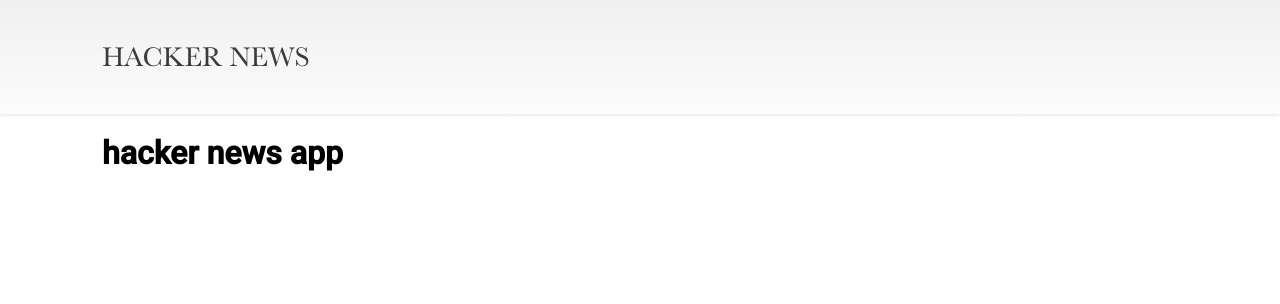
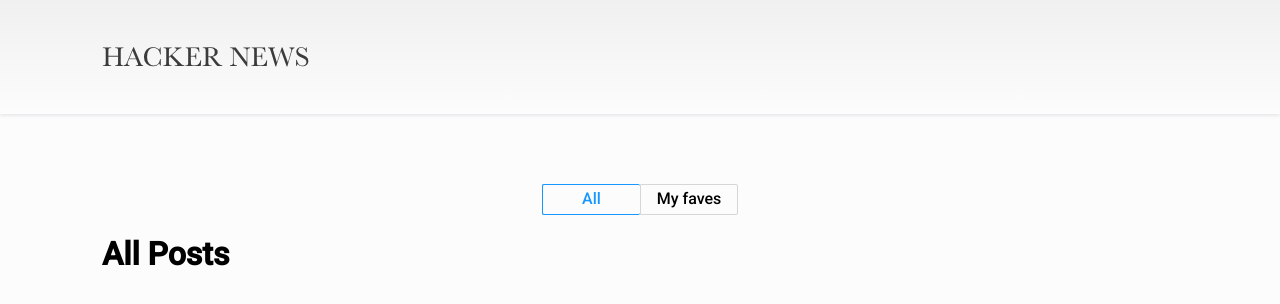
Before and after one commit to anezgabriel/hacker-news, a React (Create React App) app: page / in a window 1280 px wide. Shown: the top 304 px of the page. Built offline with nearby package versions, Linux system fonts and the light colour scheme.

Commit message:
added toggle buttons and connected them to redux

```diff
--- a/src/App.tsx
+++ b/src/App.tsx
@@ -1,12 +1,20 @@
+import { useAppSelector } from './app/hooks';
 import Layout from './components/layout/Layout';
-import Header from './components/UI/Header/Header';
+import Header from './components/Header/Header';
+import Toggle from './components/Toggle/Toggle';
+import { selectToggle } from './features/news/newsSlice';
+import AllPosts from './views/AllPosts/AllPosts';
+import MyFaves from './views/MyFaves/MyFaves';
 
 const App: React.FC = () => {
+  const toggle = useAppSelector(selectToggle);
+
   return (
     <div className="App">
       <Header />
       <Layout>
-        <h1>hacker news app</h1>
+        <Toggle />
+        {toggle === 'All' ? <AllPosts /> : <MyFaves />}
       </Layout>
     </div>
   );
--- a/src/components/UI/Header/Header.tsx
+++ b/src/components/Header/Header.tsx
@@ -1,6 +1,6 @@
 import classes from './Header.module.css';
-import headerLogo from '../../../img/hacker-news.png';
-import Layout from '../../layout/Layout';
+import headerLogo from '../../img/hacker-news.png';
+import Layout from '../layout/Layout';
 
 const Header: React.FC = () => {
   return (
--- /dev/null
+++ b/src/components/Toggle/Toggle.module.css
@@ -0,0 +1,5 @@
+.container {
+  display: flex;
+  justify-content: center;
+  margin-top: 70px;
+}
--- /dev/null
+++ b/src/components/Toggle/Toggle.tsx
@@ -0,0 +1,13 @@
+import ToggleButton from '../ToggleButton/ToggleButton';
+import classes from './Toggle.module.css';
+
+const Toggle: React.FC = () => {
+  return (
+    <div className={classes.container}>
+      <ToggleButton text="All" />
+      <ToggleButton text="My faves" />
+    </div>
+  );
+};
+
+export default Toggle;
--- /dev/null
+++ b/src/components/ToggleButton/ToggleButton.module.css
@@ -0,0 +1,27 @@
+.button {
+  min-height: 31px;
+  min-width: 98px;
+  display: flex;
+  justify-content: center;
+  align-items: center;
+  background: transparent;
+  font-size: 1rem;
+  border: solid 1px #d6d6d6;
+  border-radius: 2px;
+  font-weight: 500;
+  cursor: pointer;
+}
+
+.button:first-child {
+  border-right: none;
+}
+
+.button:last-child {
+  border-top-left-radius: 0;
+  border-bottom-left-radius: 0;
+}
+
+.active {
+  color: #1797ff;
+  border: solid 1px #1797ff;
+}
--- /dev/null
+++ b/src/components/ToggleButton/ToggleButton.tsx
@@ -0,0 +1,27 @@
+import { useAppDispatch, useAppSelector } from '../../app/hooks';
+import { changeToggle, selectToggle } from '../../features/news/newsSlice';
+import classes from './ToggleButton.module.css';
+
+interface ToggleButtonProps {
+  text: string;
+}
+
+const ToggleButton: React.FC<ToggleButtonProps> = ({ text }) => {
+  const toggle = useAppSelector(selectToggle);
+  const dispatch = useAppDispatch();
+
+  const handleClick = () => {
+    dispatch(changeToggle(text));
+  };
+
+  return (
+    <button
+      className={`${toggle === text ? classes.active : ''} ${classes.button}`}
+      onClick={handleClick}
+    >
+      {text}
+    </button>
+  );
+};
+
+export default ToggleButton;
--- a/src/features/news/newsSlice.ts
+++ b/src/features/news/newsSlice.ts
@@ -3,10 +3,12 @@
 
 export interface NewsState {
   data: any[];
+  toggle: string;
 }
 
 const initialState: NewsState = {
   data: [],
+  toggle: 'All',
 };
 
 export const newsSlice = createSlice({
@@ -14,11 +16,15 @@
   initialState,
   reducers: {
     // add reducers here
+    changeToggle: (state, action) => {
+      state.toggle = action.payload;
+    },
   },
 });
 
-// export const { } = newsSlice.actions;
+export const { changeToggle } = newsSlice.actions;
 
 export const selectNews = (state: RootState) => state.news.data;
+export const selectToggle = (state: RootState) => state.news.toggle;
 
 export default newsSlice.reducer;
--- a/src/index.css
+++ b/src/index.css
@@ -4,3 +4,7 @@
   padding: 0;
   box-sizing: border-box;
 }
+
+body {
+  background-color: #fcfcfc;
+}
--- /dev/null
+++ b/src/views/AllPosts/AllPosts.tsx
@@ -0,0 +1,9 @@
+const AllPosts = () => {
+  return (
+    <div>
+      <h1>All Posts</h1>
+    </div>
+  );
+};
+
+export default AllPosts;
--- /dev/null
+++ b/src/views/MyFaves/MyFaves.tsx
@@ -0,0 +1,9 @@
+const MyFaves = () => {
+  return (
+    <div>
+      <h1>My faves</h1>
+    </div>
+  );
+};
+
+export default MyFaves;
```
Also changed, not shown: src/components/Header/Header.module.css (renamed from src/components/UI/Header/Header.module.css).
